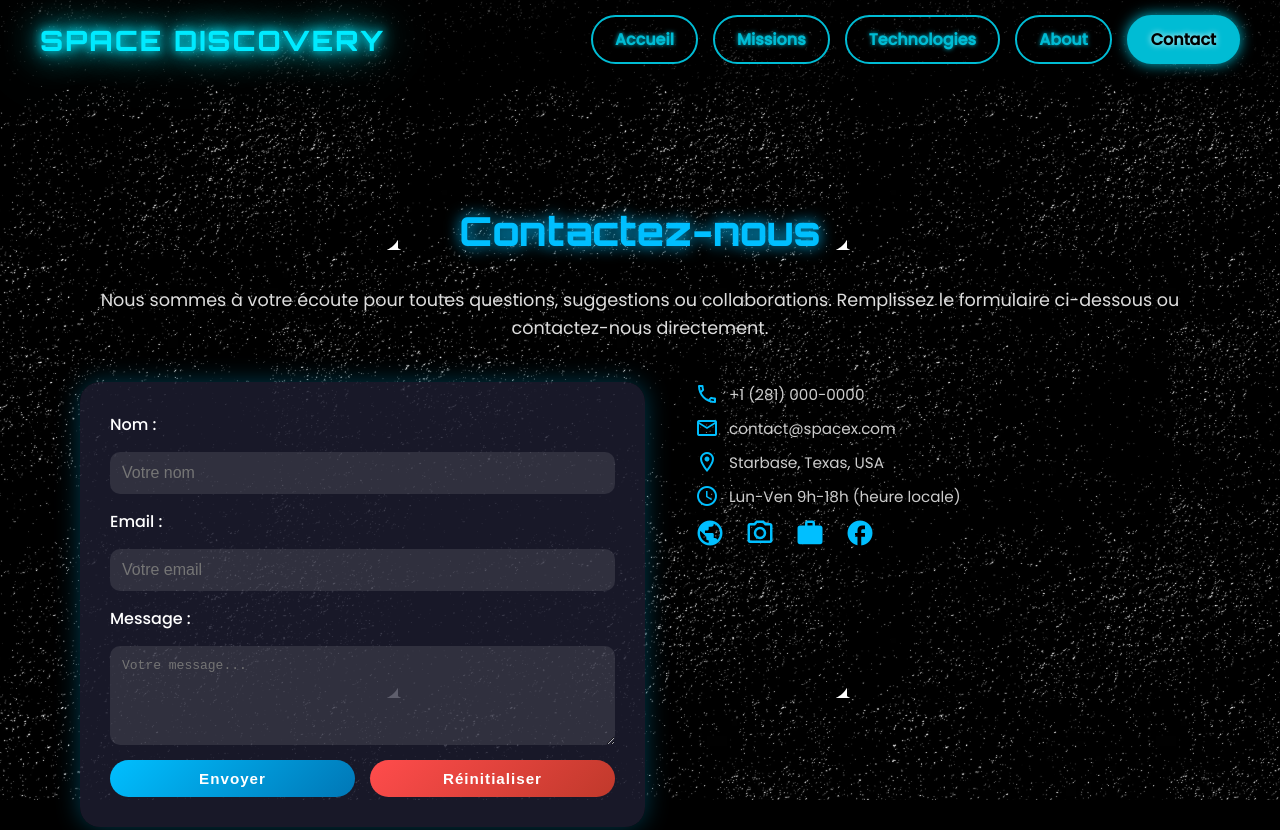
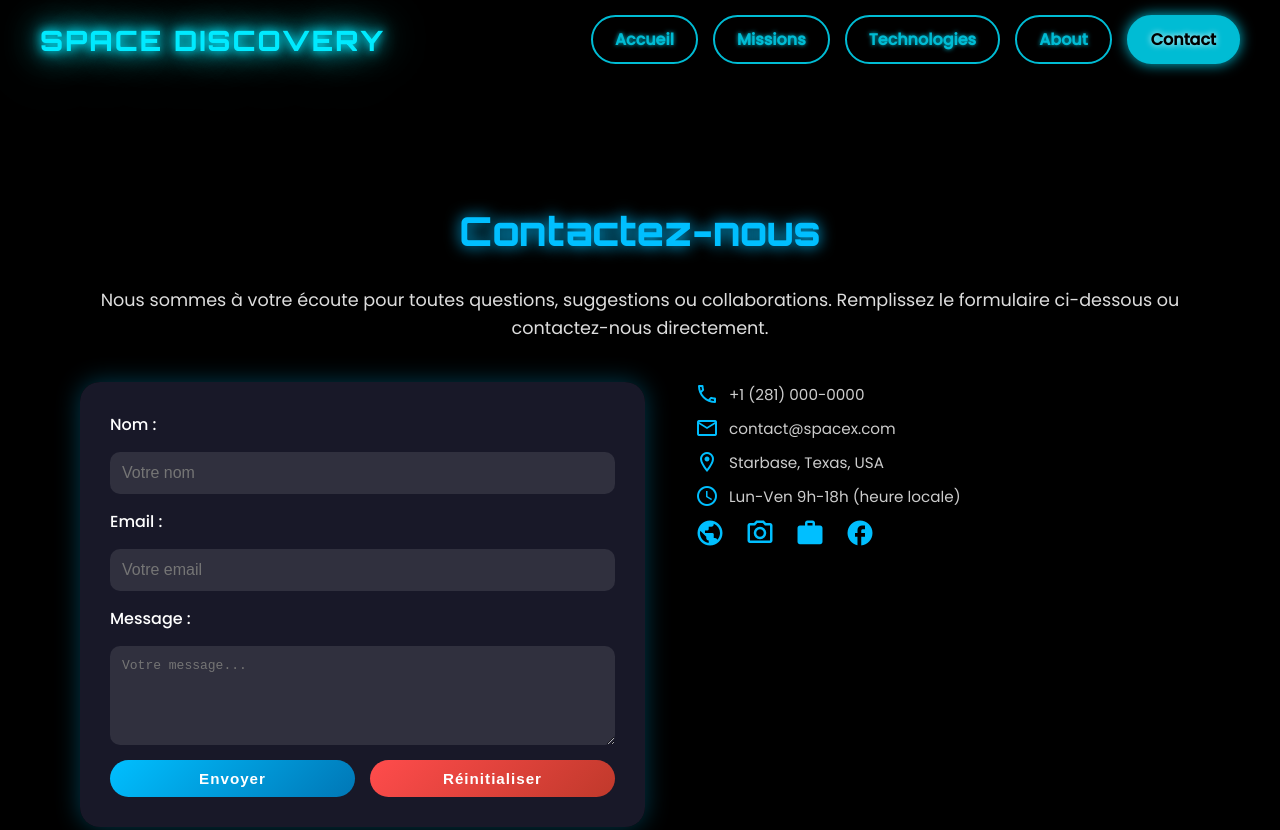
Before and after one commit to Salma-JADDAR/SpaceDiscovery, a plain HTML site: page contact.html in a window 1280 px wide. Shown: the top 830 px of the page. Drawn offline with Linux system fonts and the light colour scheme.

Commit message:
modifier

```diff
--- a/style.css
+++ b/style.css
@@ -16,16 +16,7 @@ body {
 
 /* ======================== BACKGROUND ============================ */
 /* ======================== BACKGROUND ============================ */
-.background-scene {
-  position: fixed;
-  top: 0;
-  left: 0;
-  width: 100%;
-  height: 100%;
-  background: radial-gradient(ellipse at bottom, #050505 0%, #000 100%);
-  overflow: hidden;
-  z-index: -1;
-}
+
 
 .stars {
   width: 100%;
```
Also changed, not shown: index.html (+2 -7 lines).
